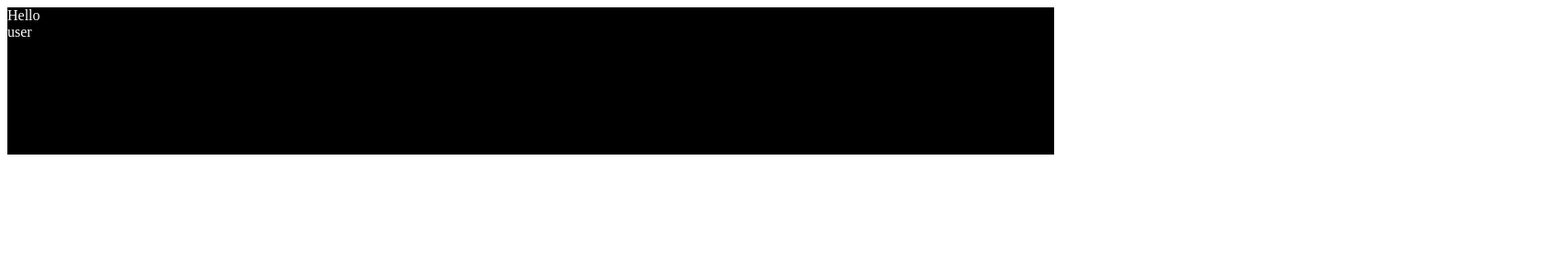
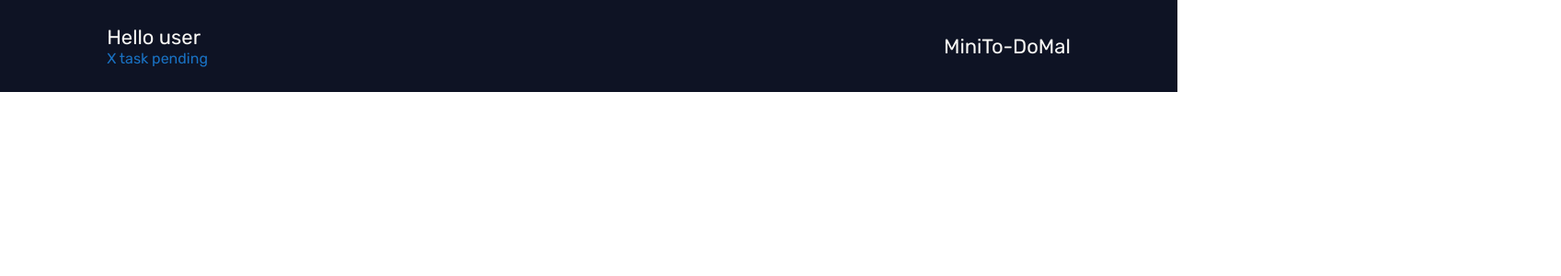
Before and after one commit to MrAghaei/MiniTo-DoMal, a React (Vite) app in the folder minitodomal/: page / in a window 1280 px wide. Shown: the top 300 px of the page at 92% size, 1697 px wide, since content can reach past the window. Built offline with nearby package versions, Linux system fonts and the light colour scheme.

Commit message:
[ADD] TaskCounter component

```diff
--- a/minitodomal/src/App.jsx
+++ b/minitodomal/src/App.jsx
@@ -1,4 +1,5 @@
 import './componenets/NavBar.scss';
+import './main.scss';
 
 import NavBar from './componenets/NavBar.jsx';
 function App() {
--- a/minitodomal/src/componenets/NavBar.jsx
+++ b/minitodomal/src/componenets/NavBar.jsx
@@ -1,7 +1,13 @@
+import TaskCounter from './TaskCounter.jsx';
+import './NavBar.scss';
+
 function NavBar() {
   return (
     <div className={'nav-bar'}>
-      <div>Hello user</div>
+      <div className={'flex'}>
+        <p>Hello user</p>
+        <TaskCounter />
+      </div>
       <div>MiniTo-DoMal</div>
     </div>
   );
--- a/minitodomal/src/componenets/NavBar.scss
+++ b/minitodomal/src/componenets/NavBar.scss
@@ -1,9 +1,15 @@
+@import "src/styles/variables/colors.scss";
+@import "src/styles/variables/fonts.scss";
+
 .nav-bar{
   display: flex;
-  gap: 100rem;
-  background-color: black;
-  color: white;
-  width: 90%;
+  gap: 80rem;
+  background-color: $main-black;
+  color: $main-white;
+  width: 100%;
   height: 10rem;
+  justify-content: center;
+  align-items: center;
+  font-size: 2.2rem;
 
 }
--- /dev/null
+++ b/minitodomal/src/componenets/TaskCounter.jsx
@@ -0,0 +1,6 @@
+import './TaskCounter.scss';
+function TaskCounter() {
+  return <div className={'task-counter'}>X task pending</div>;
+}
+
+export default TaskCounter;
--- /dev/null
+++ b/minitodomal/src/componenets/TaskCounter.scss
@@ -0,0 +1,5 @@
+@import "src/styles/variables/colors.scss";
+.task-counter{
+  font-size: 1.6rem;
+  color: $primary-color;
+}
--- a/minitodomal/src/App.scss
+++ b/minitodomal/src/main.scss
@@ -1,9 +1,16 @@
+@import "src/styles/variables/fonts.scss";
 *{
   margin: 0;
   padding: 0;
   box-sizing: border-box;
+
+
 }
 html{
   font-size: 62.5%;
 
 }
+body{
+  font-family: $font-rubik;
+
+}
--- /dev/null
+++ b/minitodomal/src/styles/utilities/flex.scss
@@ -0,0 +1,7 @@
+.flex{
+  display: flex;
+  gap:1rem;
+}
+.flex-column{
+  flex-direction: column;
+}
--- /dev/null
+++ b/minitodomal/src/styles/variables/colors.scss
@@ -0,0 +1,3 @@
+$main-black: #0E1324;
+$main-white: #FAF9F6;
+$primary-color:#1971c2;
--- /dev/null
+++ b/minitodomal/src/styles/variables/fonts.scss
@@ -0,0 +1,3 @@
+@import url('https://fonts.googleapis.com/css2?family=Rubik:wght@400;500;600;700&display=swap');
+
+$font-rubik: 'Rubik', sans-serif;
```
